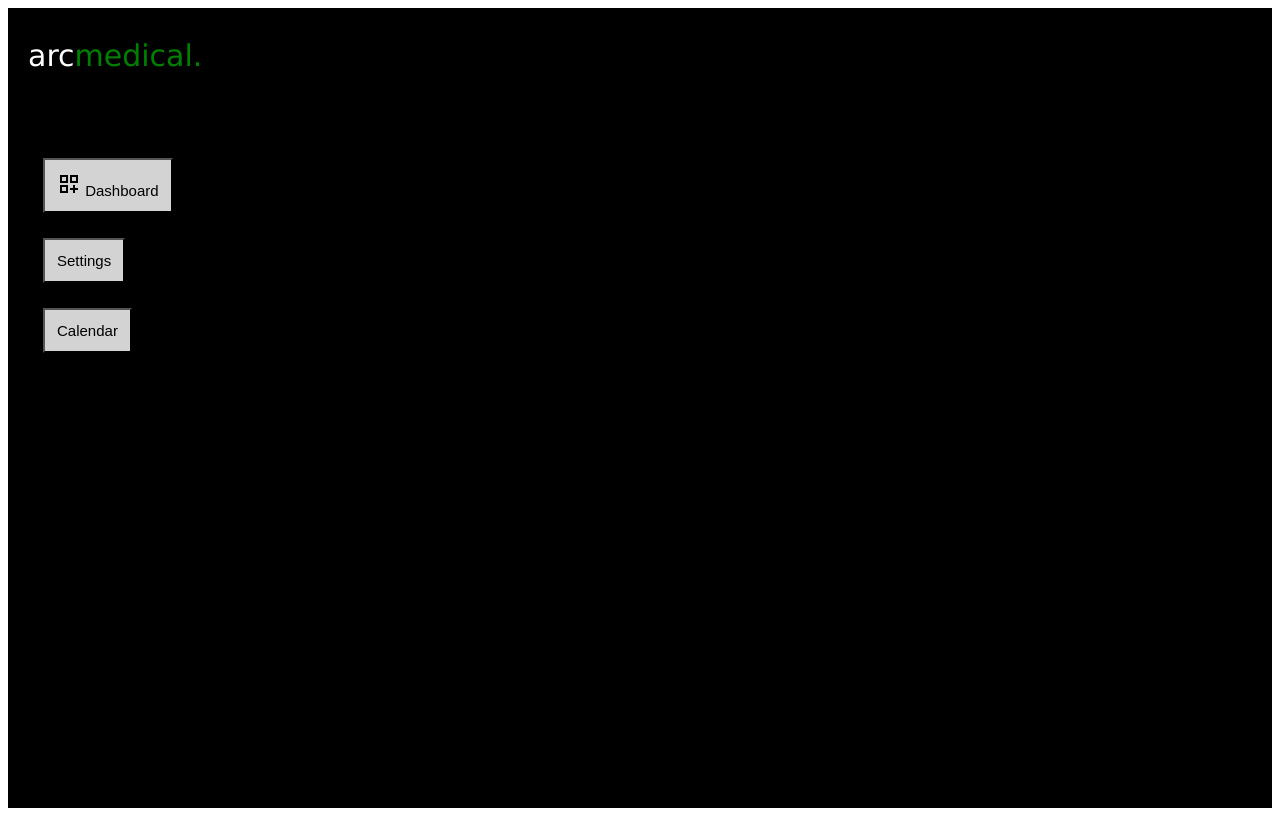
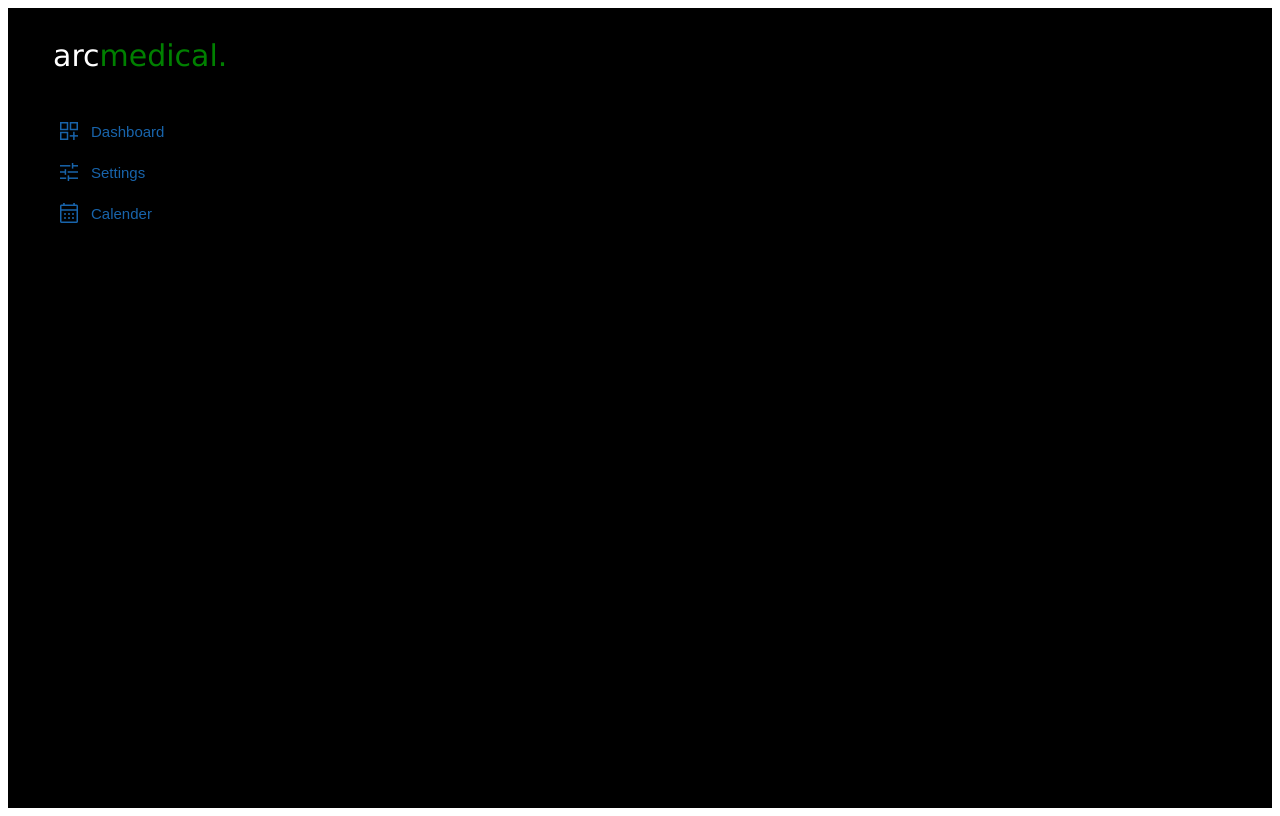
Before and after one commit to Ashish-Jeevanesan/arc-medical-main, an Angular app: page /dashboard in a window 1280 px wide. Built offline with nearby package versions, Linux system fonts and the light colour scheme.

Commit message:
left link selection part
Left Link is mostly done. Just the onclick method needs to be added.

```diff
--- a/src/app/dashboard/dashboard.component.css
+++ b/src/app/dashboard/dashboard.component.css
@@ -1,7 +1,8 @@
 .comp-header{
   font-size: 30px;
+  padding-left: 25px;
   margin-top: 10px;
-  margin-bottom: 80px;
+  margin-bottom: 35px;
 }
 
    .container {
@@ -22,12 +23,7 @@
   .sidebar ul {
     list-style-type: none;
     padding: 5px;
-    margin: 10px;
-  }
-
-  .sidebar li {
-    margin-bottom: 10px;
-    font-size: 10px;
+    margin-left: 8px;
   }
 
   .sidebar ul li a.active{
@@ -40,8 +36,35 @@
   display: none;
 }
 button{
-  background-color: lightgrey;
-  padding: 12px;
+  background-color: transparent;
+  padding: none;
   font-size: 15px;
-  margin-bottom: 15px;
+  margin-bottom: 5px;
+  color: #1864ab;
+  font-size: 15px;
+  border: none;
+  width: 200px;
 }
+button:hover{
+  background-color: #1864ab44;
+  border-radius: 5px;
+  padding: none;
+  font-size: 15px;
+  margin-bottom: 5px;
+  color: #1864ab;
+  font-size: 15px;
+}
+.leftlinks{
+  display: flex;
+  align-items: center;
+
+}
+.material-symbols-outlined {
+  padding: 5px 10px;
+  border-radius: 5px;
+  font-variation-settings:
+  'FILL' 0,
+  'wght' 400,
+  'GRAD' 0,
+  'opsz' 48
+}
--- a/src/app/dashboard/dashboard.component.html
+++ b/src/app/dashboard/dashboard.component.html
@@ -15,9 +15,10 @@
     <nav class="sidebar">
        <p class="comp-header">arc<span style="color: green;">medical.</span></p>
       <ul>
-        <li><button><span class="material-symbols-outlined">dashboard_customize</span> Dashboard</button></li>
-        <li><button>Settings</button></li>
-        <li><button>Calendar</button></li>
+        <li><button><div class="leftlinks" (click)="(leftlink_select)"><span class="material-symbols-outlined">dashboard_customize</span>Dashboard</div></button></li>
+        <li><button><div class="leftlinks"><span class="material-symbols-outlined">tune</span>Settings</div></button></li>
+        <li><button><div class="leftlinks"><span class="material-symbols-outlined">calendar_month</span>Calender</div></button></li>
+
       </ul>
     </nav>
     <div class="content">
--- a/src/app/dashboard/dashboard.component.ts
+++ b/src/app/dashboard/dashboard.component.ts
@@ -7,10 +7,8 @@ import { Section } from '../app.component';
 })
 export class DashboardComponent {
 
-  activeSection: Section = Section.Dashboard;
-
-  changeSection(sectionname: Section): void {
-    this.activeSection = sectionname;
+  section="";
+  leftlink_select(value: string){
+    this.section= value;
   }
-  @Input() activeSession: Section = Section.Dashboard;
 }
```
